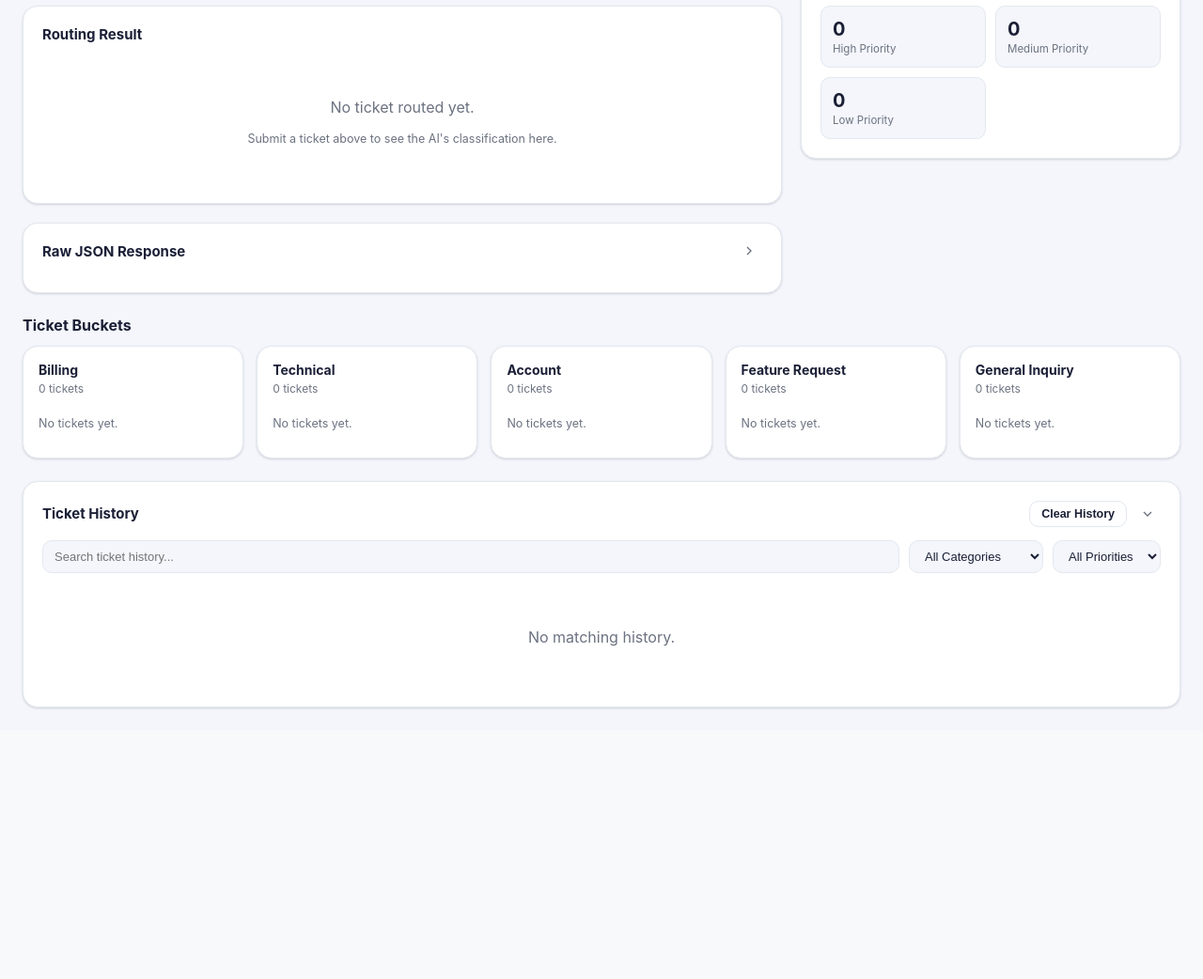
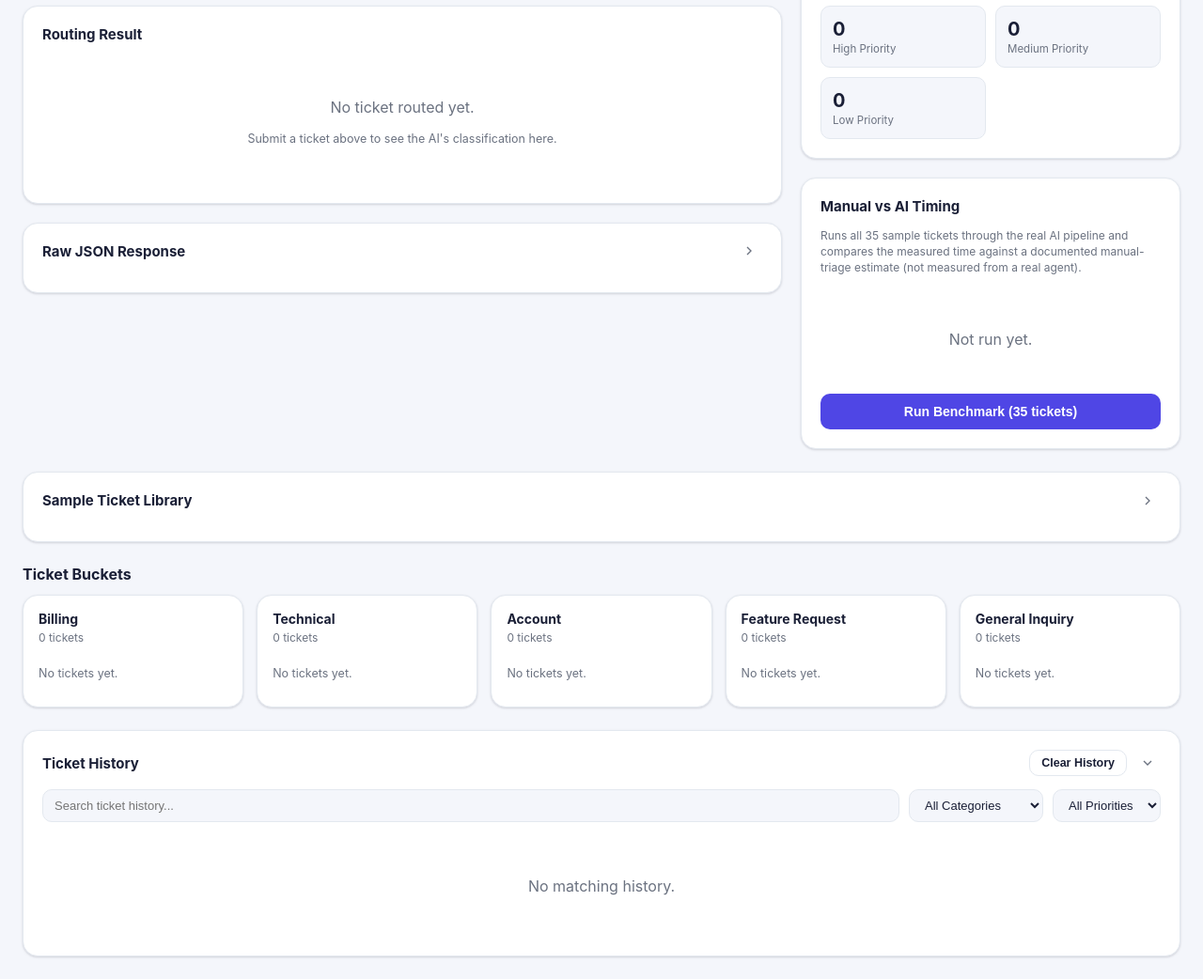
Before and after one commit to amankanamadi/smart-ticket-router, a Flask app: page / in a window 1280 px wide. Shown: the part 514-1556 px from the top of the page at 94% size. Before the commit the page ends 1269 px from the top, so only its background shows below. Run offline with Flask 3, Linux system fonts and the light colour scheme.

Commit message:
Integrated sample tickets and timing benchmark to the UI

```diff
--- a/app.py
+++ b/app.py
@@ -1,9 +1,13 @@
+import json
+
 from flask import Flask, render_template, request, jsonify
 from router import route_ticket
+from timing_benchmark import run_benchmark
 
 app = Flask(__name__)
 
 MAX_TICKET_LENGTH = 5000
+SAMPLE_TICKETS_PATH = "sample_tickets.json"
 
 @app.route("/", methods=["GET", "POST"])
 def home():
@@ -63,5 +67,28 @@ def api_route():
     return jsonify(result)
 
 
+@app.route("/api/sample-tickets", methods=["GET"])
+def api_sample_tickets():
+    try:
+        with open(SAMPLE_TICKETS_PATH) as f:
+            tickets = json.load(f)
+    except (OSError, ValueError) as e:
+        app.logger.error("Failed to load sample tickets: %s", e)
+        return jsonify({"error": "Could not load sample tickets."}), 500
+
+    return jsonify(tickets)
+
+
+@app.route("/api/benchmark", methods=["POST"])
+def api_benchmark():
+    try:
+        report = run_benchmark()
+    except (OSError, ValueError) as e:
+        app.logger.error("Benchmark run failed: %s", e)
+        return jsonify({"error": "Benchmark failed to run. Check server logs for details."}), 500
+
+    return jsonify(report["summary"])
+
+
 if __name__ == "__main__":
     app.run(debug=True,port=5002)
--- a/static/app.js
+++ b/static/app.js
@@ -21,7 +21,8 @@
         history: [],
         lastResult: null,
         responseTimes: [],
-        nextId: 1
+        nextId: 1,
+        sampleTickets: []
     };
 
     const el = (id) => document.getElementById(id);
@@ -401,6 +402,141 @@
         URL.revokeObjectURL(url);
     }
 
+    // ---------- Sample ticket library (full 35-ticket dataset) ----------
+    function edgeCaseLabel(edgeCase) {
+        if (!edgeCase) return "normal";
+        return edgeCase.replace("_", " ");
+    }
+
+    function renderSampleLibrary() {
+        const search = el("sampleLibrarySearch").value.trim().toLowerCase();
+        const edgeCaseFilter = el("sampleLibraryEdgeCaseFilter").value;
+
+        const filtered = state.sampleTickets.filter((t) => {
+            if (search && !t.ticket.toLowerCase().includes(search)) return false;
+            if (edgeCaseFilter && t.edge_case !== edgeCaseFilter) return false;
+            return true;
+        });
+
+        if (!filtered.length) {
+            el("sampleLibraryList").innerHTML = '<div class="empty-state"><p>No matching sample tickets.</p></div>';
+            return;
+        }
+
+        el("sampleLibraryList").innerHTML = filtered
+            .map(
+                (t) =>
+                    '<div class="history-item">' +
+                    '<span class="badge badge-team">' + escapeHtml(edgeCaseLabel(t.edge_case)) + "</span>" +
+                    '<span class="history-item-ticket">' + escapeHtml(t.ticket) + "</span>" +
+                    '<button type="button" class="btn btn-ghost btn-sm sample-insert-btn" data-id="' +
+                    t.id +
+                    '">Insert</button>' +
+                    "</div>"
+            )
+            .join("");
+    }
+
+    function insertSampleTicket(id) {
+        const ticket = state.sampleTickets.find((t) => t.id === id);
+        if (!ticket) return;
+        el("ticketInput").value = ticket.ticket;
+        updateCharCount();
+        el("ticketInput").focus();
+        showToast("Sample ticket inserted.", "success");
+    }
+
+    async function loadSampleTicketLibrary() {
+        try {
+            const response = await fetch("/api/sample-tickets");
+            const payload = await response.json();
+            if (!response.ok) {
+                el("sampleLibraryList").innerHTML = '<div class="empty-state"><p>Could not load sample tickets.</p></div>';
+                return;
+            }
+            state.sampleTickets = payload;
+            renderSampleLibrary();
+        } catch (e) {
+            el("sampleLibraryList").innerHTML = '<div class="empty-state"><p>Could not load sample tickets.</p></div>';
+        }
+    }
+
+    // ---------- Manual vs AI benchmark ----------
+    function statTile(value, label) {
+        return (
+            '<div class="stat-tile"><div class="stat-tile-value">' +
+            value +
+            '</div><div class="stat-tile-label">' +
+            label +
+            "</div></div>"
+        );
+    }
+
+    function benchmarkBarRow(label, pct, valueText, kind) {
+        return (
+            '<div class="benchmark-bar-row">' +
+            '<span class="benchmark-bar-label">' + label + "</span>" +
+            '<div class="benchmark-bar-track"><div class="benchmark-bar benchmark-bar--' +
+            kind +
+            '" style="width:' + pct + '%"></div></div>' +
+            '<span class="benchmark-bar-value">' + valueText + "</span>" +
+            "</div>"
+        );
+    }
+
+    function renderBenchmark(summary) {
+        const manualAvg = summary.avg_manual_seconds_per_ticket;
+        const aiAvg = summary.avg_ai_seconds_per_ticket;
+        const aiPct = Math.max(2, Math.min(100, (aiAvg / manualAvg) * 100));
+
+        el("benchmarkResult").innerHTML =
+            '<div class="stat-grid benchmark-stats">' +
+            statTile(summary.ticket_count, "Tickets") +
+            statTile(summary.total_ai_seconds + "s", "Total AI Time") +
+            statTile(summary.total_manual_seconds_estimate + "s", "Total Manual (est.)") +
+            statTile(summary.speedup_factor + "x", "Speedup") +
+            "</div>" +
+            '<div class="benchmark-bars">' +
+            benchmarkBarRow("Manual (est.)", 100, manualAvg.toFixed(1) + "s/ticket", "manual") +
+            benchmarkBarRow("AI (measured)", aiPct, aiAvg.toFixed(2) + "s/ticket", "ai") +
+            "</div>";
+    }
+
+    function setBenchmarkLoading(isLoading) {
+        el("runBenchmarkBtn").disabled = isLoading;
+        el("benchmarkBtnLabel").textContent = isLoading
+            ? "Running (~1 min)..."
+            : "Run Benchmark (35 tickets)";
+        el("benchmarkBtnSpinner").style.display = isLoading ? "inline-block" : "none";
+    }
+
+    async function runBenchmark() {
+        setBenchmarkLoading(true);
+        try {
+            const response = await fetch("/api/benchmark", { method: "POST" });
+
+            let payload;
+            try {
+                payload = await response.json();
+            } catch (parseErr) {
+                showToast("Received an unexpected response from the server.", "error");
+                return;
+            }
+
+            if (!response.ok) {
+                showToast(payload.error || "Benchmark failed to run.", "error");
+                return;
+            }
+
+            renderBenchmark(payload);
+            showToast("Benchmark complete: " + payload.speedup_factor + "x faster than manual.", "success");
+        } catch (networkErr) {
+            showToast("Network failure while running the benchmark.", "error");
+        } finally {
+            setBenchmarkLoading(false);
+        }
+    }
+
     // ---------- Initial server-rendered result (no-JS fallback integration) ----------
     function hydrateInitialState() {
         try {
@@ -447,10 +583,20 @@
         el("downloadJsonBtn").addEventListener("click", downloadJson);
         el("clearHistoryBtn").addEventListener("click", resetHistoryAndAnalytics);
         el("resetAnalyticsBtn").addEventListener("click", resetHistoryAndAnalytics);
+        el("runBenchmarkBtn").addEventListener("click", runBenchmark);
 
         el("historySearch").addEventListener("input", renderHistory);
         el("categoryFilter").addEventListener("change", renderHistory);
         el("priorityFilter").addEventListener("change", renderHistory);
+
+        el("sampleLibrarySearch").addEventListener("input", renderSampleLibrary);
+        el("sampleLibraryEdgeCaseFilter").addEventListener("change", renderSampleLibrary);
+        el("sampleLibraryList").addEventListener("click", (e) => {
+            const btn = e.target.closest(".sample-insert-btn");
+            if (!btn) return;
+            insertSampleTicket(Number(btn.getAttribute("data-id")));
+        });
+        loadSampleTicketLibrary();
 
         hydrateInitialState();
     }
--- a/static/style.css
+++ b/static/style.css
@@ -340,6 +340,26 @@ textarea:focus { outline: none; border-color: var(--color-primary); }
 .status-list li { display: flex; justify-content: space-between; font-size: 13px; color: var(--color-text-muted); }
 .status-list strong { color: var(--color-text); }
 
+/* Benchmark */
+.btn-block { width: 100%; justify-content: center; margin-top: 4px; }
+.benchmark-caveat { font-size: 12px; color: var(--color-text-muted); margin: 0 0 14px; line-height: 1.4; }
+.benchmark-stats { margin-bottom: 16px; }
+.benchmark-bars { display: flex; flex-direction: column; gap: 10px; margin-bottom: 14px; }
+.benchmark-bar-row { display: flex; align-items: center; gap: 10px; }
+.benchmark-bar-label { font-size: 11.5px; color: var(--color-text-muted); width: 100px; flex-shrink: 0; }
+.benchmark-bar-track {
+    flex: 1;
+    background: var(--color-bg);
+    border: 1px solid var(--color-border);
+    border-radius: 999px;
+    height: 10px;
+    overflow: hidden;
+}
+.benchmark-bar { height: 100%; border-radius: 999px; transition: width .5s ease; }
+.benchmark-bar--manual { background: var(--color-danger); }
+.benchmark-bar--ai { background: var(--color-success); }
+.benchmark-bar-value { font-size: 11.5px; width: 90px; text-align: right; flex-shrink: 0; color: var(--color-text-muted); }
+
 /* Analytics */
 .stat-grid { display: grid; grid-template-columns: repeat(2, 1fr); gap: 10px; }
 .stat-tile {
@@ -384,6 +404,7 @@ textarea:focus { outline: none; border-color: var(--color-primary); }
 .history-toolbar input { flex: 1; min-width: 180px; }
 
 .history-list { display: flex; flex-direction: column; gap: 10px; }
+.sample-library-list { max-height: 420px; overflow-y: auto; }
 .history-item {
     display: flex;
     flex-wrap: wrap;
--- a/templates/index.html
+++ b/templates/index.html
@@ -139,9 +139,52 @@
                 </div>
             </section>
 
+            <section class="card">
+                <div class="card-header">
+                    <h2>Manual vs AI Timing</h2>
+                </div>
+                <p class="benchmark-caveat">
+                    Runs all 35 sample tickets through the real AI pipeline and compares the
+                    measured time against a documented manual-triage estimate (not measured
+                    from a real agent).
+                </p>
+                <div id="benchmarkResult">
+                    <div class="empty-state">
+                        <p>Not run yet.</p>
+                    </div>
+                </div>
+                <button type="button" id="runBenchmarkBtn" class="btn btn-primary btn-block">
+                    <span id="benchmarkBtnLabel">Run Benchmark (35 tickets)</span>
+                    <span id="benchmarkBtnSpinner" class="spinner" style="display:none"></span>
+                </button>
+            </section>
+
         </div>
 
     </main>
+
+    <section class="card collapsible-card">
+        <div class="card-header card-header--collapsible" data-collapse-target="sampleLibraryBody">
+            <h2>Sample Ticket Library</h2>
+            <button type="button" class="chevron-btn"><svg width="16" height="16" viewBox="0 0 24 24" fill="none" stroke="currentColor" stroke-width="2"><path d="M6 9l6 6 6-6"/></svg></button>
+        </div>
+        <div id="sampleLibraryBody" class="collapsible-body collapsed">
+            <div class="history-toolbar">
+                <input type="text" id="sampleLibrarySearch" placeholder="Search sample tickets...">
+                <select id="sampleLibraryEdgeCaseFilter">
+                    <option value="">All Types</option>
+                    <option value="angry">Angry</option>
+                    <option value="very_short">Very Short</option>
+                    <option value="ambiguous">Ambiguous</option>
+                    <option value="non_english">Non-English</option>
+                    <option value="long">Long</option>
+                </select>
+            </div>
+            <div id="sampleLibraryList" class="history-list sample-library-list">
+                <div class="empty-state"><p>Loading sample tickets...</p></div>
+            </div>
+        </div>
+    </section>
 
     <section class="buckets-section">
         <h2 class="section-title">Ticket Buckets</h2>
```
Also changed, not shown: timing_report.json (+38 -38 lines).
